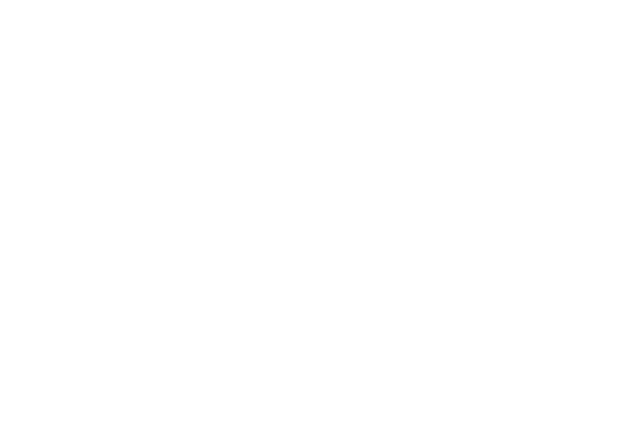
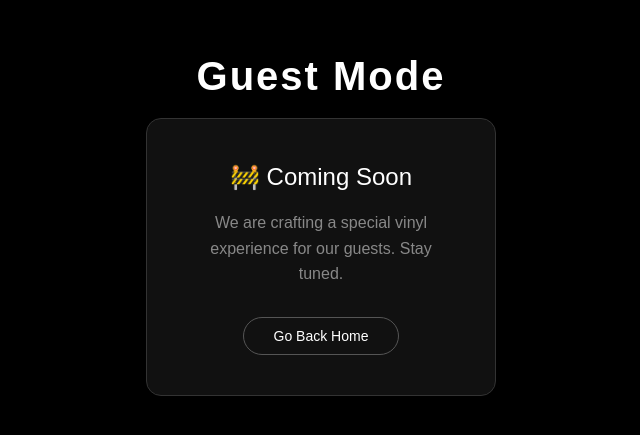
Before and after one commit to armycodes/Echoa_V1, a React (Vite) app: page /guest in a window 1280 px wide. Before the commit this address had no page. Shown: the part 175-610 px from the top of the page, without its empty margins (319-959 px from the left). Built offline with nearby package versions, Linux system fonts and the light colour scheme; a web font is replaced by a local one.

Commit message:
Added new route Guest.jsx

```diff
--- a/src/App.jsx
+++ b/src/App.jsx
@@ -2,6 +2,7 @@
 import Login from "./components/Login";
 import Bootstrap from "./pages/Bootstrap";
 import Home from "./components/Home";
+import Guest from "./components/Guest";
 
 export default function App() {
   return (
@@ -9,6 +10,7 @@
       <Route path="/" element={<Login />} />
       <Route path="/bootstrap" element={<Bootstrap />} />
       <Route path="/home" element={<Home />} />
+      <Route path="/guest" element={<Guest />} />
     </Routes>
   );
 }
--- /dev/null
+++ b/src/components/Guest.jsx
@@ -0,0 +1,58 @@
+import React from "react";
+import { useNavigate } from "react-router-dom"; // Navigation kosam
+
+export default function Guest() {
+  const navigate = useNavigate();
+
+  return (
+    <div style={{
+      height: '100vh',
+      width: '100vw',
+      backgroundColor: 'black',
+      color: 'white',
+      display: 'flex',
+      flexDirection: 'column',
+      alignItems: 'center',
+      justifyContent: 'center',
+      fontFamily: 'sans-serif'
+    }}>
+
+      <h1 style={{ fontSize: '2.5rem', marginBottom: '20px', letterSpacing: '2px' }}>Guest Mode</h1>
+
+      <div style={{
+        padding: '40px',
+        border: '1px solid #333',
+        borderRadius: '15px',
+        background: '#111',
+        textAlign: 'center',
+        maxWidth: '350px',
+        boxShadow: '0 10px 30px rgba(0,0,0,0.5)'
+      }}>
+        <p style={{ fontSize: '1.5rem', margin: '0 0 15px 0' }}>🚧 Coming Soon</p>
+        <p style={{ color: '#888', fontSize: '1rem', lineHeight: '1.6' }}>
+          We are crafting a special vinyl experience for our guests. Stay tuned.
+        </p>
+
+        {/* Back Button */}
+        <button
+          onClick={() => navigate('/')}
+          style={{
+            marginTop: '30px',
+            background: 'transparent',
+            color: '#fff',
+            border: '1px solid #555',
+            padding: '10px 30px',
+            borderRadius: '25px',
+            cursor: 'pointer',
+            fontSize: '14px',
+            transition: 'all 0.3s'
+          }}
+          onMouseOver={(e) => e.target.style.borderColor = 'white'}
+          onMouseOut={(e) => e.target.style.borderColor = '#555'}
+        >
+          Go Back Home
+        </button>
+      </div>
+    </div>
+  );
+}
```
